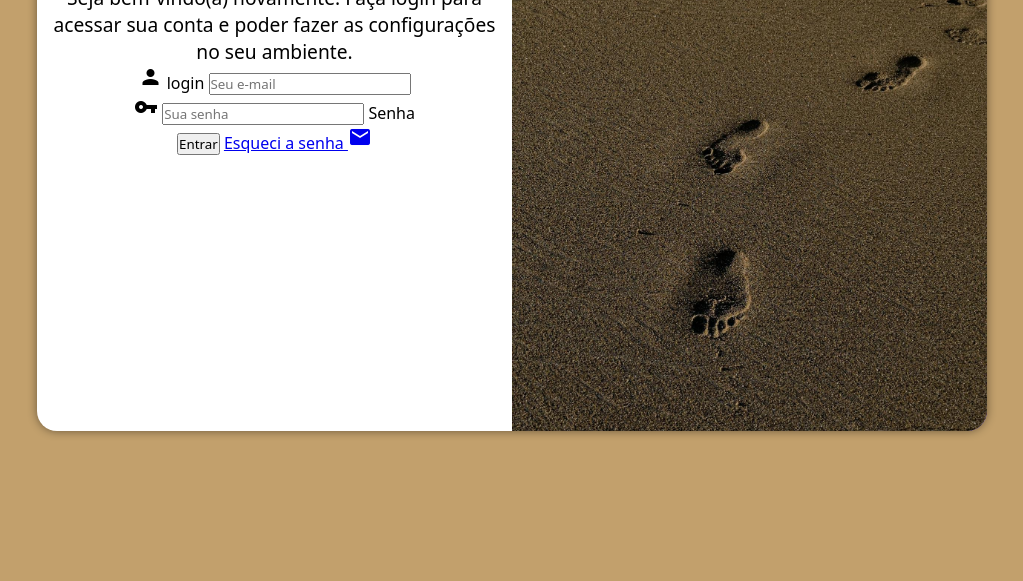
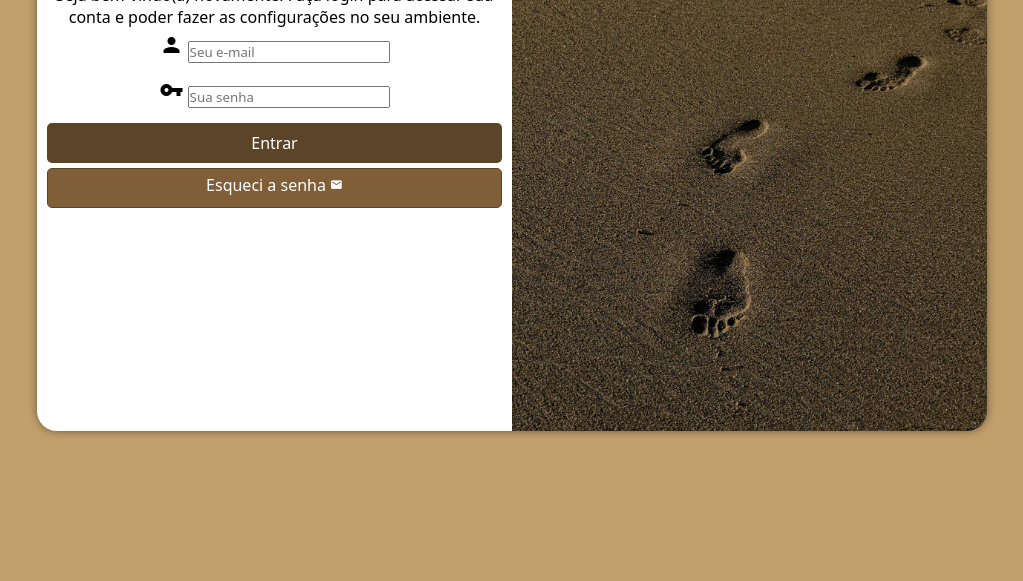
Before and after one commit to Leofernandesdev/projeto-login, a plain HTML site: page index.html in a window 1280 px wide. Shown: the part 219-800 px from the top of the page, without its empty margins (128-1151 px from the left). Drawn offline with Linux system fonts and the light colour scheme.

Commit message:
estilos atualizados

```diff
--- a/estilos/media-query.css
+++ b/estilos/media-query.css
@@ -9,13 +9,13 @@
         width: 80vw;
     }
 
-    section#login>div#imagem {
+    section#login > div#imagem {
         float: left;
         width: 30%;
         height: 100%;
     }
 
-    section#login>div#formulario {
+    section#login > div#formulario {
         float: right;
         width: 70%;
 
@@ -28,23 +28,23 @@
         width: 950px;
     }
 
-    section#login>div#imagem {
+    section#login > div#imagem {
         float: right;
         width: 50%;
         height: 100%;
     }
 
-    section#login>div#formulario {
+    section#login > div#formulario {
         float: left;
         width: 50%;
     }
 
-    div#formulario>h1 {
+    div#formulario > h1 {
         font-size: 2em;
     }
 
-    div#formulario>p {
-        font-size: 1.2em;
+    div#formulario > p {
+        font-size: 1em;
     }
 
 }
--- a/estilos/style.css
+++ b/estilos/style.css
@@ -40,7 +40,7 @@ section#login {
     transition-timing-function: ease;
 }
 
-section#login>div#imagem {
+section#login > div#imagem {
     display: block;
     background: #5f2c82 url(../imagens/pexels-amina.jpg) no-repeat;
     background-size: cover;
@@ -48,7 +48,7 @@ section#login>div#imagem {
     background-position: center;
 }
 
-section#login>div#formulario {
+section#login > div#formulario {
     display: block;
     padding: 10px;
 }
@@ -58,6 +58,58 @@ div#formulario {
     margin-bottom: 10px;
 }
 
-div#formulario>p {
+div#formulario > p {
     font-size: 0.8em;
 }
+
+form > div.campo{
+    background-color:  ;
+    display: block;
+    width: 100%;
+    height: 40px;
+    border-radius: 5px;
+    margin: 5px 0px;
+}
+
+div.campo > label {
+    display: none;
+}
+
+form > input[type=submit]{
+    display: block;
+    font-size: 1em;
+    width: 100%;
+    height: 40px;
+    background-color: #5c4428;
+    color: white;
+    border: none;
+    border-radius: 5px;
+    cursor: pointer;
+}
+
+form > input[type=submit]:hover {
+    background-color: #49361f ;
+}
+
+form > a.botao {
+    display: block;
+    text-align: center;
+    font-size: 1em;
+    width: 100%;
+    height: 40px;
+    padding-top: 5px;
+    margin-top: 5px;
+    background-color: #805e37;
+    color: white;
+    border: 1px solid #5c4428;
+    border-radius: 5px;
+    text-decoration: none;
+}
+
+form > a.botao:hover{
+    background-color: #644522;
+}
+
+form > a.botao > i {
+    font-size: 0.8em;
+}
--- a/index.html
+++ b/index.html
@@ -23,16 +23,18 @@
                 <form action="login.php" method="post" autocomplete="on">
                     <div class="campo">
                         <i class="material-icons">person</i>
-                        <label for="ilogin">login</label>
                         <input type="email" name="login" id="ilogin" placeholder="Seu e-mail" autocomplete="email" required>
+                        <label for="ilogin">Login</label>
                     </div>
                     <div class="campo">
                         <i class="material-icons">vpn_key</i>
-                        <input type="password" name="senha" id="isenha" placeholder="Sua senha" autocomplete="current-password" required minlength="8">
+                        <input type="password" name="senha" id="isenha" placeholder="Sua senha"
+                            autocomplete="current-password" required minlength="8">
                         <label for="isenha">Senha</label>
                     </div>
+
                     <input type="submit" value="Entrar">
-                    <a href="esqueci.html">
+                    <a href="esqueci.html" class="botao">
                         Esqueci a senha <i class="material-icons">mail</i>
                     </a>
                 </form>
```
